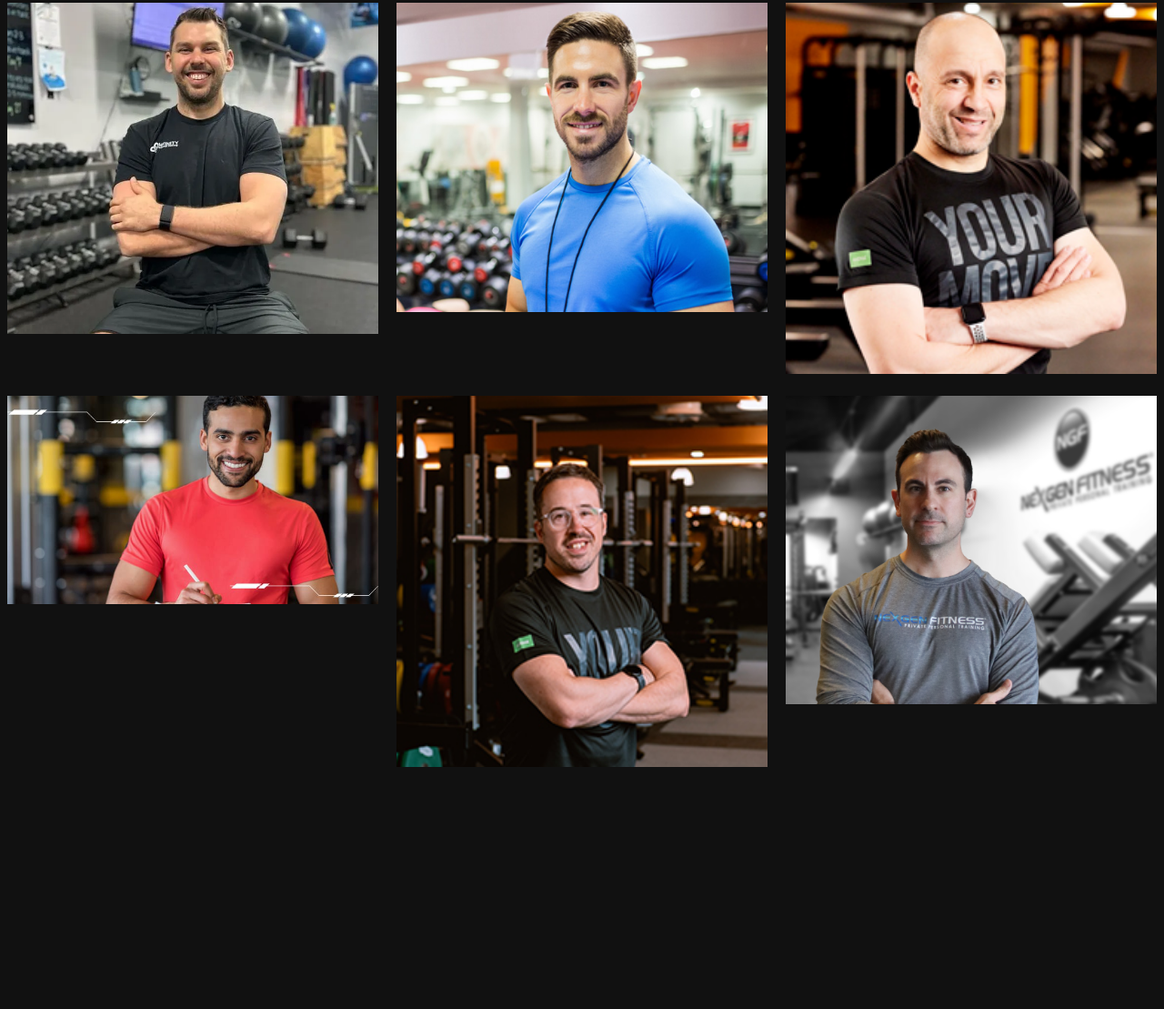
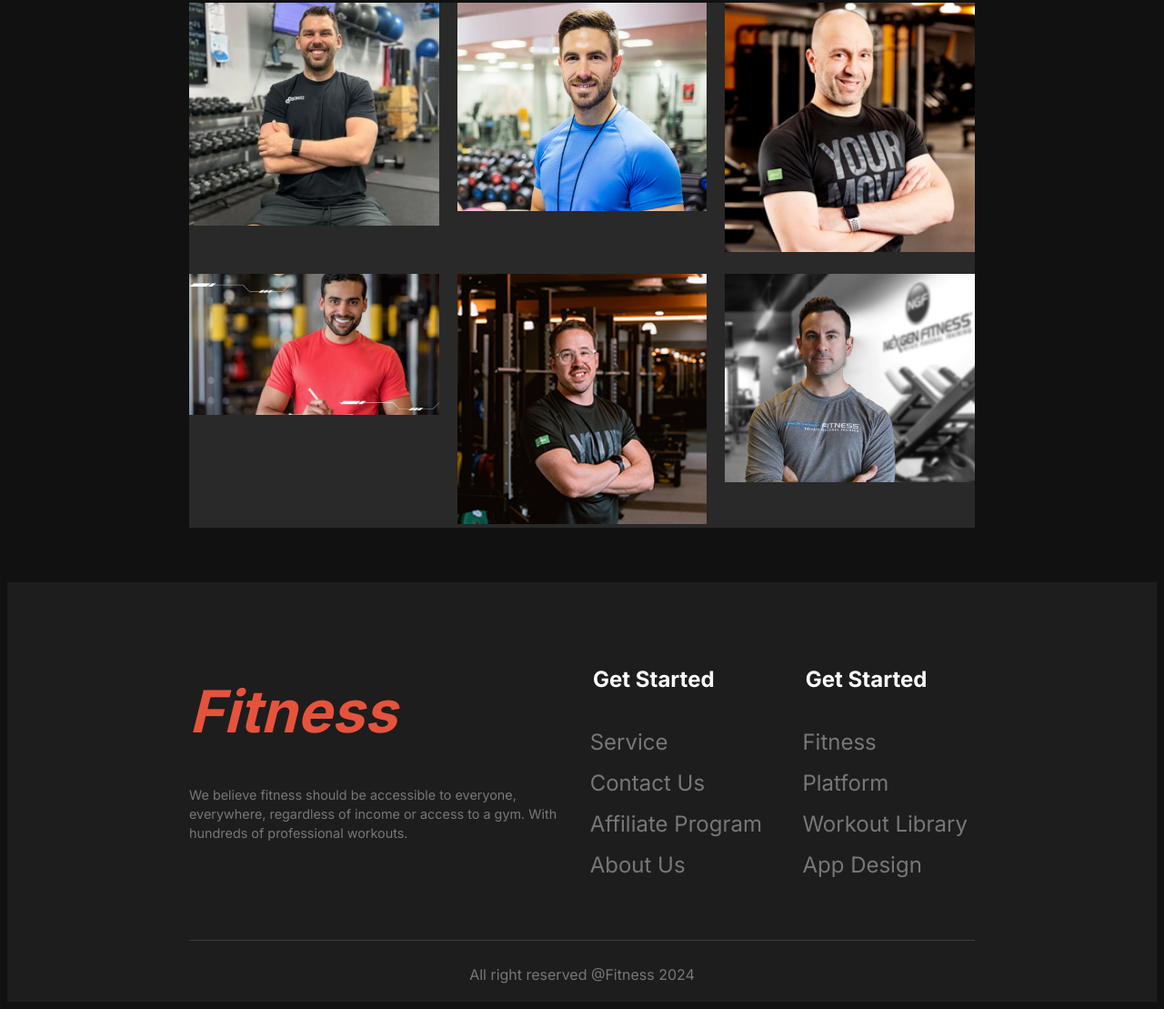
Before and after one commit to saminul-amin/ph-assignment-2, a plain HTML site: page index.html in a window 1280 px wide. Shown: the part 2755-3864 px from the top of the page at 91% size. Before the commit the page ends 3610 px from the top, so only its background shows below. Drawn offline with Linux system fonts and the light colour scheme; a web font is replaced by a local one.

Commit message:
roughly done (except the creative part)

```diff
--- a/index.html
+++ b/index.html
@@ -177,6 +177,35 @@
       </div>
     </main>
 
-    <footer></footer>
+    <footer>
+      <div class="footer-1">
+        <div class="fter">
+          <h1 class="fitness-2">Fitness</h1>
+          <p class="footer-des">
+            We believe fitness should be accessible to everyone,<br>everywhere,
+            regardless of income or access to a gym. With<br>hundreds of
+            professional workouts.
+          </p>
+        </div>
+        <div class="get-1">
+          <h4>&nbsp;&nbsp;Get Started</h4>
+          <a href="">Service</a>
+          <a href="">Contact Us</a>
+          <a href="">Affiliate Program</a>
+          <a href="">About Us</a>
+        </div>
+        <div class="get-2">
+          <h4>&nbsp;&nbsp;Get Started</h4>
+          <a href="">Fitness</a>
+          <a href="">Platform</a>
+          <a href="">Workout Library</a>
+          <a href="">App Design</a>
+        </div>
+      </div>
+      <hr />
+      <div class="footer-2">
+        <p class="right">All right reserved @Fitness 2024</p>
+      </div>
+    </footer>
   </body>
 </html>
--- a/styles/styles.css
+++ b/styles/styles.css
@@ -180,7 +180,6 @@ header {
 .run-img > img {
   width: 100%;
   border-radius: 16px;
-
 }
 
 .run-all > button {
@@ -225,7 +224,9 @@ header {
   color: rgba(255, 255, 255, 0.4);
 }
 
-.chart-table, td, th {
+.chart-table,
+td,
+th {
   border: 0.5px solid rgba(255, 255, 255, 0.2);
   border-collapse: collapse;
   padding: 12px 20px;
@@ -246,7 +247,9 @@ header {
   margin-bottom: 24px;
 }
 
-.input-1 > input, .input-2 > input, select {
+.input-1 > input,
+.input-2 > input,
+select {
   background-color: rgba(255, 255, 255, 0.1);
   padding: 12px 20px;
   border-radius: 8px;
@@ -263,7 +266,8 @@ select {
   color: rgba(255, 255, 255, 0.5);
 }
 
-.inpt-1, .input-2 > input {
+.inpt-1,
+.input-2 > input {
   display: inline;
   width: 40%;
 }
@@ -287,9 +291,71 @@ select {
   display: grid;
   grid-template-columns: repeat(3, 1fr);
   gap: 20px;
-  margin: 0px auto;
+  margin-left: 200px;
+  margin-right: 200px;
+  margin-bottom: 60px;
+  background-color: rgba(255, 255, 255, 0.1);
 }
 
 .team-member > img {
   width: 100%;
+  object-fit: contain;
 }
+
+footer {
+  background-color: rgba(255, 255, 255, 0.05);
+  padding: 60px 200px;
+}
+
+footer a {
+  text-decoration: none;
+  color: rgba(255, 255, 255, 0.4);
+  display: block;
+  padding: 8px;
+}
+
+.footer-1 {
+  display: flex;
+  justify-content: space-between;
+  margin-bottom: 60px;
+}
+
+.fitness-2 {
+  font-weight: 700;
+  font-style: italic;
+  color: #e6533c;
+  font-size: 4rem;
+  /* margin-bottom: 20px; */
+}
+
+.footer-des {
+  font-size: 0.9rem;
+  color: rgba(255, 255, 255, 0.4);
+  line-height: 21px;
+}
+
+.get-1,
+.get-2 {
+  color: white;
+  font-size: 1.5rem;
+}
+
+hr {
+  height: 0.5px;
+  background-color: rgba(255, 255, 255, 0.15);
+  border: none;
+}
+
+.footer-2 {
+  position: relative;
+}
+
+.right {
+  color: rgba(255, 255, 255, 0.4);
+  text-align:center;
+  position: absolute;
+  top: 20px;
+  left: 0;
+  right: 0;
+  margin: auto;
+}
```
